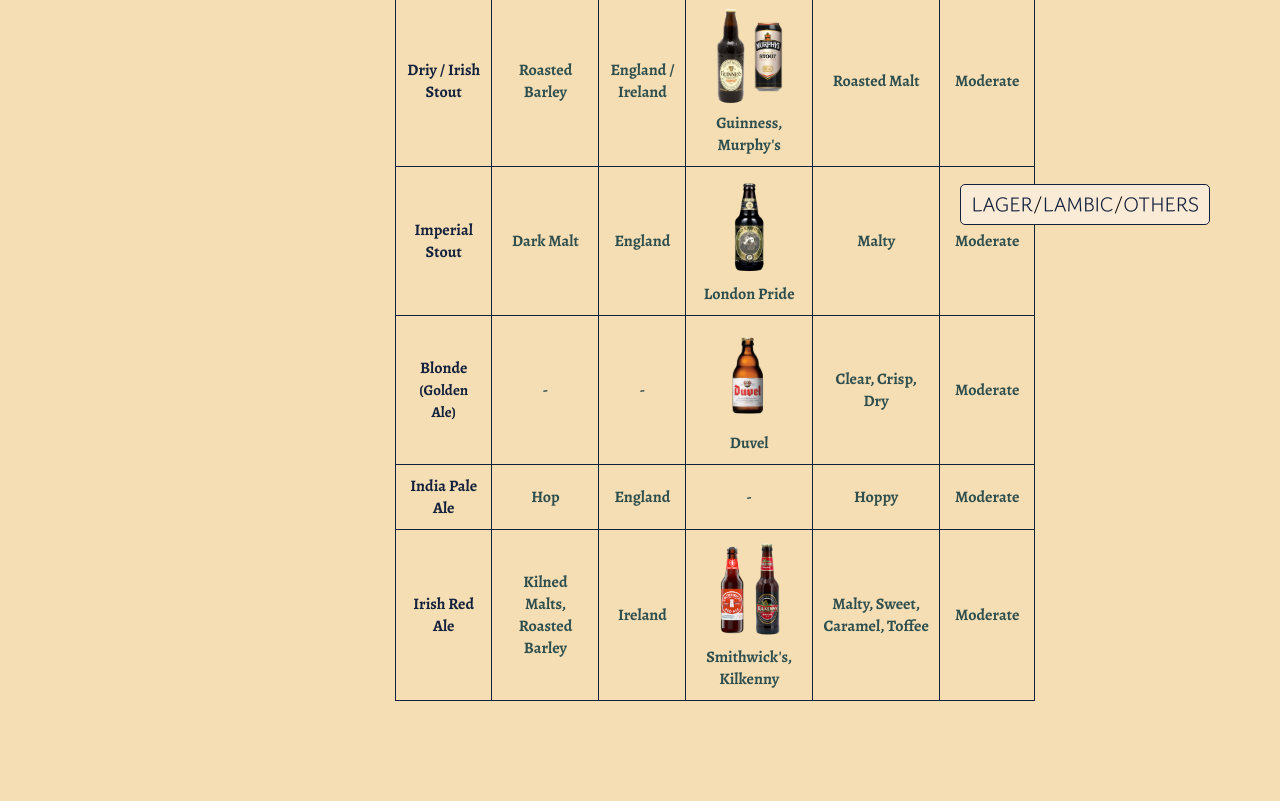
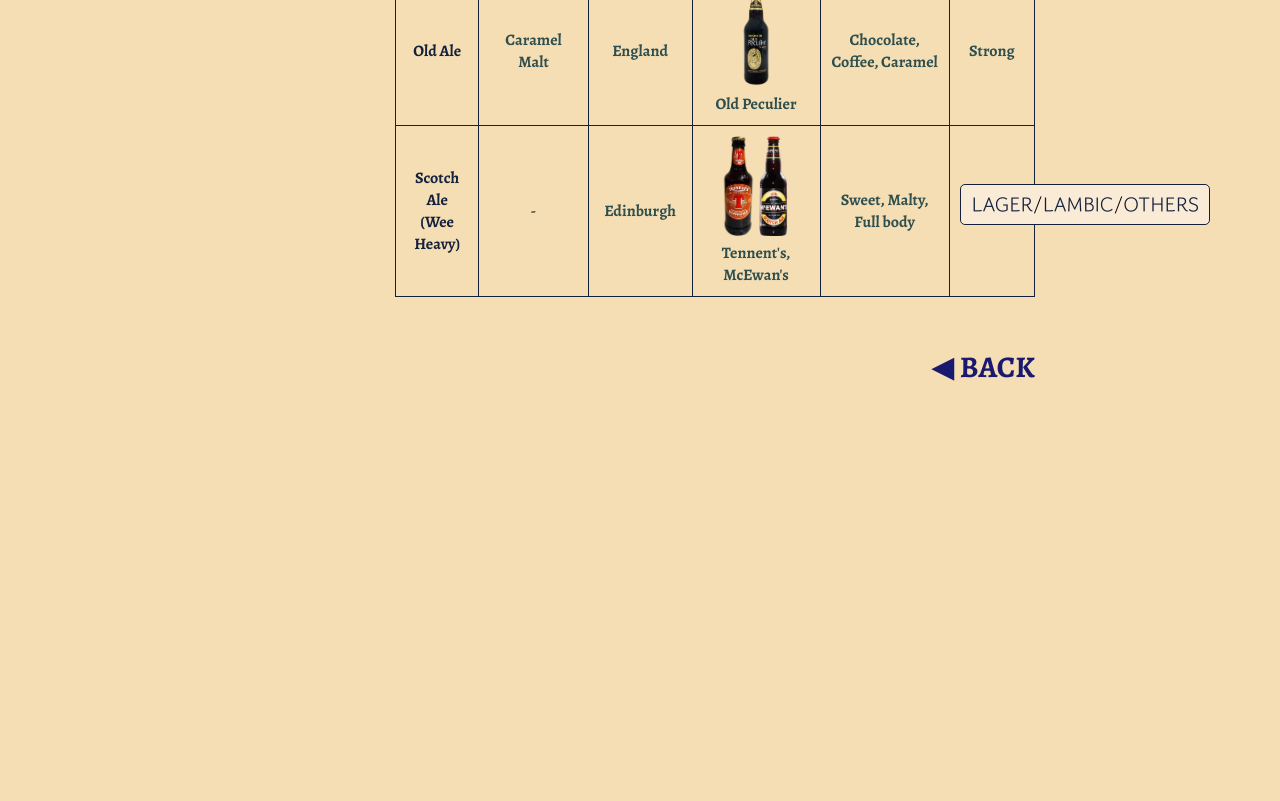
Before and after one commit to Denycethegr8/Beer, a plain HTML site: page stout.html in a window 1280 px wide. Shown: the part 545-1346 px from the top of the page. After the commit the page ends 1062 px from the top, so only its background shows below. Drawn offline with nearby package versions, Linux system fonts and the light colour scheme; a web font is replaced by a local one.

Commit message:
Added more image and modified CSS
Also created a new HTML

```diff
--- a/stout.html
+++ b/stout.html
@@ -30,55 +30,39 @@
             <th>Alcohol Cotent</th>
          </tr>
          <tr>
-             <td class="each-type">Chocolate Stout</td>
-             <td>Dark Kilned Malt</td>
+             <td class="each-type">Barley Wine</td>
              <td>-</td>
-             <td><a target="_blank" href="chocolate-stout.jpg"><img class="beer-img" src="chocolate-stout.png" alt="image of Young's Chocolate Stout"></a><br>Young's</td>
-             <td>Chocolate, Roasted Malt</td>
-             <td>Moderate</td>
+             <td>England</td>
+             <td>-</td>
+             <td>Toffee, Nutty, Toasty</td>
+             <td>Strong</td>
          </tr>
          <tr>
-             <td class="each-type">Driy / Irish Stout</td>
-             <td>Roasted Barley</td>
-             <td>England / Ireland</td>
-             <td><a target="_blank" href="guinness.jpg"><img class="beer-img" src="guinness.png" alt="image of Guinness"></a><a target="_blank" href="murphys.jpg"><img class="beer-img" src="murphys.png" alt="image of Murphy's"></a></a><br>Guinness, Murphy's</td>
-             <td>Roasted Malt</td>
-             <td>Moderate</td>
-         </tr>
+            <td class="each-type">Burton Ale</td>
+            <td>Gypsum</td>
+            <td>England</td>
+            <td>-</td>
+            <td>Malty, Bready, Biscuity</td>
+            <td>Strong</td>
+        </tr>
+        <tr>
+            <td class="each-type">Old Ale</td>
+            <td>Caramel Malt</td>
+            <td>England</td>
+            <td><a target="_blank" href="old-peculier.jpeg"><img class="beer-img" src="old-peculier.png" alt="image of Old Peculier"></a><br>Old Peculier</td>
+            <td>Chocolate, Coffee, Caramel</td>
+            <td>Strong</td>
+        </tr>
          <tr>
-             <td class="each-type">Imperial Stout</td>
-             <td>Dark Malt</td>
-             <td>England</td>
-             <td><a target="_blank" href="old-rasputin.jpeg"><img class="beer-img" src="old-rasputin.png" alt="image of Old-Rasputin"></a><br>London Pride</td>
-             <td>Malty</td>
-             <td>Moderate</td>
-         </tr>
-         <tr>
-             <td class="each-type">Blonde<br>
-            <span class="comment">(Golden Ale)</span></td>
+             <td class="each-type">Scotch Ale<br><span clss="comment">(Wee Heavy)</span></td>
              <td>-</td>
-             <td>-</td>
-             <td><a target="_blank" href="duvel.jpg"><img class="beer-img" src="duvel.png" alt="image of Duvel"></a><br>Duvel</td>
-             <td>Clear, Crisp, Dry</td>
-             <td>Moderate</td>
-         </tr>
-         <tr>
-             <td class="each-type">India Pale Ale</td>
-             <td>Hop</td>
-             <td>England</td>
-             <td>-</td>
-             <td>Hoppy</td>
-             <td>Moderate</td>
-         </tr>
-         <tr>
-             <td class="each-type">Irish Red Ale</td>
-             <td>Kilned Malts, Roasted Barley</td>
-             <td>Ireland</td>
-             <td><a target="_blank" href="smithwicks.png"><img class="beer-img" src="smithwicks-nbg.png" alt="image of Smithwick's"></a><a target="_blank" href="kilkenny.jpg"><img class="beer-img" src="kilkenny.png" alt="image of Kilkenny"></a><br>Smithwick's, Kilkenny</td>
-             <td>Malty, Sweet, Caramel, Toffee</td>
-             <td>Moderate</td>
+             <td>Edinburgh</td>
+             <td><a target="_blank" href="tennents.jpg"><img class="beer-img" src="tennents.png" alt="image of Tennent's"></a><a target="_blank" href="mcewans-bg.jpg"><img class="beer-img" src="mcewans.png" alt="image of McEwan's"></a></a><br>Tennent's, McEwan's</td>
+             <td>Sweet, Malty, Full body</td>
+             <td>Strong</td>
          </tr>
         </table>
+        <p class="back"><a class="back" href="beers-ale.html"> ◀ BACK </a></P>
        </div>
      </div>
      <aside></aside>
--- a/style.css
+++ b/style.css
@@ -199,3 +199,14 @@ th, td{
 .comment{
     font-size:15px;
 }
+
+.back{
+    font-size:30px;
+    padding-top:20px;
+    color:midnightblue;
+    text-align:end;
+}
+
+a.back{
+    text-decoration:none;
+}
```
Also changed, not shown: strong-ale.html (added, +90 -0 lines), macksons.jpeg (added), macksons.png (added), marstons.jpg, marstons.png, mcewans-bg.png (added), mcewans.png (added), old-peculier.jpg (added), old-peculier.png (added), tennents.jpg (added), tennents.png (added).
